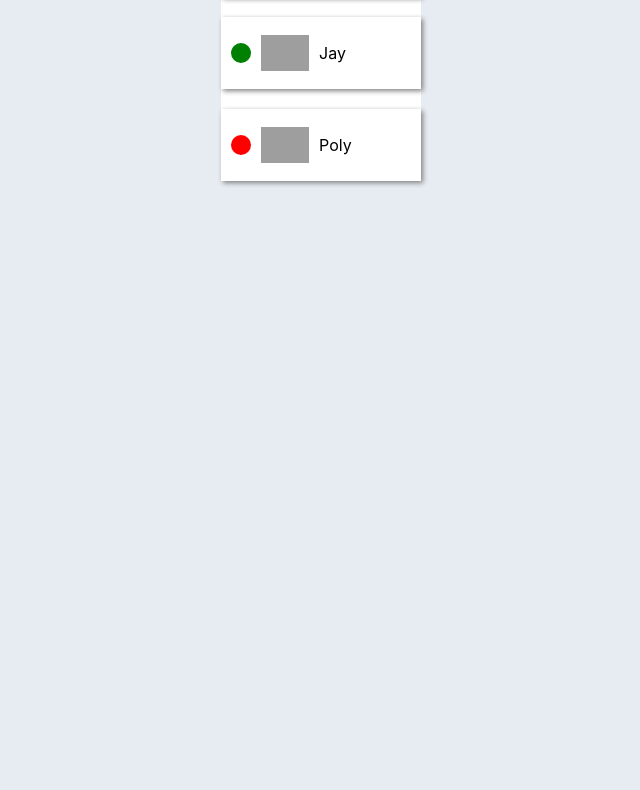
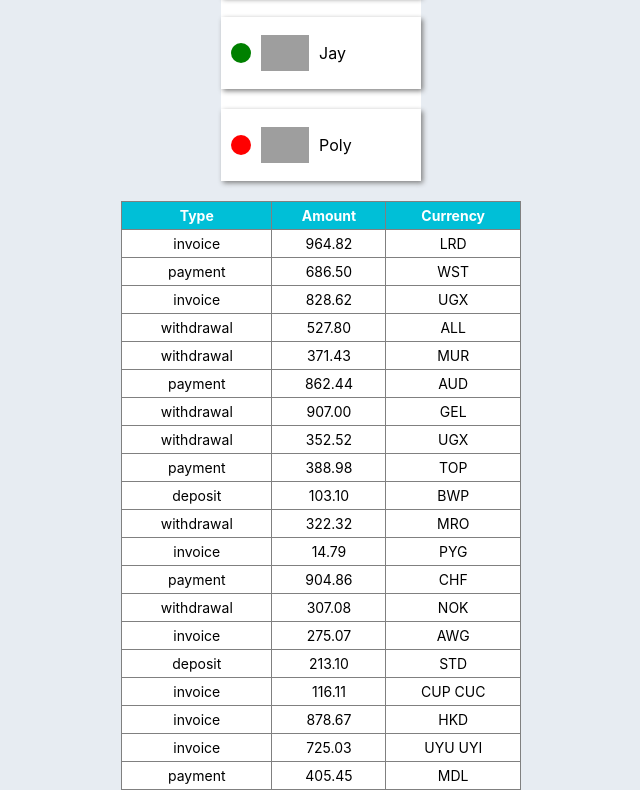
Before and after one commit to VitalikApter/goit-react-hw-01-components, a React (Create React App) app: page / in a window 1280 px wide. Shown: the part 967-1757 px from the top of the page, without its empty margins (319-959 px from the left). Before the commit the page ends 1168 px from the top, so only its background shows below. Built offline with nearby package versions, Linux system fonts and the light colour scheme; grey boxes are pictures that could not be loaded.

Commit message:
4 задача кроме СSS

```diff
--- a/src/App.jsx
+++ b/src/App.jsx
@@ -1,9 +1,11 @@
 import user from './data/user.json';
 import stats from './data/stats.json';
 import friends from './data/friends.json';
+import transactions from './data/transactions.json';
 import Profile from "./components/Profile/Profile";
 import Statistic from 'components/Statistic/Statistic';
 import FriendList from 'components/FriendList/FriendList';
+import TransactionHistory from 'components/TransactionHistory/TransactionHistory';
 
 
 
@@ -25,6 +27,8 @@
 
     <FriendList friends={friends} />
 
+    <TransactionHistory items={transactions} />
+
 
      </>
   );
--- /dev/null
+++ b/src/components/TransactionHistory/TransactionHistory.jsx
@@ -0,0 +1,38 @@
+import PropTypes from 'prop-types';
+import TransactionItem from './TransactionItem/TransactionItem';
+import css from './TransactionHistory.module.css';
+
+const TransactionHistory = props => {
+    return (
+        <table className={css.history}>
+  <thead>
+    <tr>
+      <th>Type</th>
+      <th>Amount</th>
+      <th>Currency</th>
+    </tr>
+  </thead>
+
+  <tbody>
+    {props.items.map((transaction, index) => (
+        <TransactionItem key={transaction.id} {...transaction}
+        rowColor={index % 2 ? 'light' : 'dark' }/>
+    ))}
+  </tbody>
+</table>
+    );
+};
+
+
+
+export default TransactionHistory;
+
+TransactionHistory.propTypes = {
+    props: PropTypes.shape({
+      items: PropTypes.arrayOf(
+        PropTypes.shape({
+          id: PropTypes.string.isRequired,
+        })
+      ),
+    }),
+  };
--- /dev/null
+++ b/src/components/TransactionHistory/TransactionHistory.module.css
@@ -0,0 +1,24 @@
+.history {
+    width: 400px;
+    margin: 0 auto;
+  }
+
+  th {
+    padding: 5px 0;
+
+    background-color: #00bfd7;
+    color: #fff;
+    border: 1px solid grey;
+  }
+
+  table {
+    font-size: 14px;
+    border-collapse: collapse;
+    border: 1px solid grey;
+  }
+  td {
+    padding: 5px 0;
+    border: 1px solid grey;
+    text-align: center;
+    background-color: #fff;
+  }
--- /dev/null
+++ b/src/components/TransactionHistory/TransactionItem/TransactionItem.jsx
@@ -0,0 +1,22 @@
+import PropTypes from 'prop-types';
+import css from './TransactionItem.module.css';
+
+
+const TransactionItem = ({type, amount, currency, rowColor}) => {
+    return (
+        <tr>
+    <td className={css.rowColor}>{type}</td>
+    <td className={css.rowColor}>{amount}</td>
+    <td className={css.rowColor}>{currency}</td>
+  </tr>
+    )
+};
+
+export default TransactionItem;
+
+TransactionItem.propTypes = {
+    type: PropTypes.string.isRequired,
+    amount: PropTypes.string.isRequired,
+    currency: PropTypes.string.isRequired,
+    rowColor: PropTypes.string,
+}
--- /dev/null
+++ b/src/components/TransactionHistory/TransactionItem/TransactionItem.module.css
@@ -0,0 +1,6 @@
+.light {
+    background: #ffffff;
+  }
+  .dark {
+    background: #ebf1f4;
+  }
--- /dev/null
+++ b/src/data/transactions.json
@@ -0,0 +1,122 @@
+[
+    {
+      "id": "1e0700a2-5183-4291-85cc-2065a036a683",
+      "type": "invoice",
+      "amount": "964.82",
+      "currency": "LRD"
+    },
+    {
+      "id": "a30f821b-4d25-4ff0-abdd-e340b3f0dd2b",
+      "type": "payment",
+      "amount": "686.50",
+      "currency": "WST"
+    },
+    {
+      "id": "44dca67a-8e5a-4798-bf8e-b15efd4e1abd",
+      "type": "invoice",
+      "amount": "828.62",
+      "currency": "UGX"
+    },
+    {
+      "id": "ea8ed3dc-2b68-4a53-905a-53ecb0adef33",
+      "type": "withdrawal",
+      "amount": "527.80",
+      "currency": "ALL"
+    },
+    {
+      "id": "ea76146a-0b00-4b80-bc02-a8c822176712",
+      "type": "withdrawal",
+      "amount": "371.43",
+      "currency": "MUR"
+    },
+    {
+      "id": "63ca02f9-d637-46b5-9237-f3b24425e029",
+      "type": "payment",
+      "amount": "862.44",
+      "currency": "AUD"
+    },
+    {
+      "id": "ed0263e8-59a5-4bf1-87e0-2bb88e53dc34",
+      "type": "withdrawal",
+      "amount": "907.00",
+      "currency": "GEL"
+    },
+    {
+      "id": "6013bad0-750c-4691-8bc2-d8f2b43969c4",
+      "type": "withdrawal",
+      "amount": "352.52",
+      "currency": "UGX"
+    },
+    {
+      "id": "252c7be4-8b06-4fa7-8d42-61fb835b70d5",
+      "type": "payment",
+      "amount": "388.98",
+      "currency": "TOP"
+    },
+    {
+      "id": "4eaab41b-b967-40ac-82ed-85fc66f646f1",
+      "type": "deposit",
+      "amount": "103.10",
+      "currency": "BWP"
+    },
+    {
+      "id": "9648a350-8469-42d5-8bf3-18090de5fe67",
+      "type": "withdrawal",
+      "amount": "322.32",
+      "currency": "MRO"
+    },
+    {
+      "id": "9c5c25fb-1a95-4b2f-8d1f-4c4426d677cc",
+      "type": "invoice",
+      "amount": "14.79",
+      "currency": "PYG"
+    },
+    {
+      "id": "43ef232c-80e9-4d6f-b48a-b22405620de3",
+      "type": "payment",
+      "amount": "904.86",
+      "currency": "CHF"
+    },
+    {
+      "id": "5161682e-e620-4019-ab0a-24ceb10fbd20",
+      "type": "withdrawal",
+      "amount": "307.08",
+      "currency": "NOK"
+    },
+    {
+      "id": "7b119d71-42e6-4c42-a141-6818b07bb9ff",
+      "type": "invoice",
+      "amount": "275.07",
+      "currency": "AWG"
+    },
+    {
+      "id": "a4f65722-65c4-4c28-b1f4-b8ed988bb205",
+      "type": "deposit",
+      "amount": "213.10",
+      "currency": "STD"
+    },
+    {
+      "id": "c6e5784b-0ca3-48d6-86e5-b5128af5a523",
+      "type": "invoice",
+      "amount": "116.11",
+      "currency": "CUP CUC"
+    },
+    {
+      "id": "c9ebed6a-3a02-4b49-ac0d-0534b51f2bfd",
+      "type": "invoice",
+      "amount": "878.67",
+      "currency": "HKD"
+    },
+    {
+      "id": "a4a98b0e-b22c-438b-9f83-de2df52110c8",
+      "type": "invoice",
+      "amount": "725.03",
+      "currency": "UYU UYI"
+    },
+    {
+      "id": "b39bfa7a-0166-4c47-94d6-87d20590f746",
+      "type": "payment",
+      "amount": "405.45",
+      "currency": "MDL"
+    }
+  ]
```
